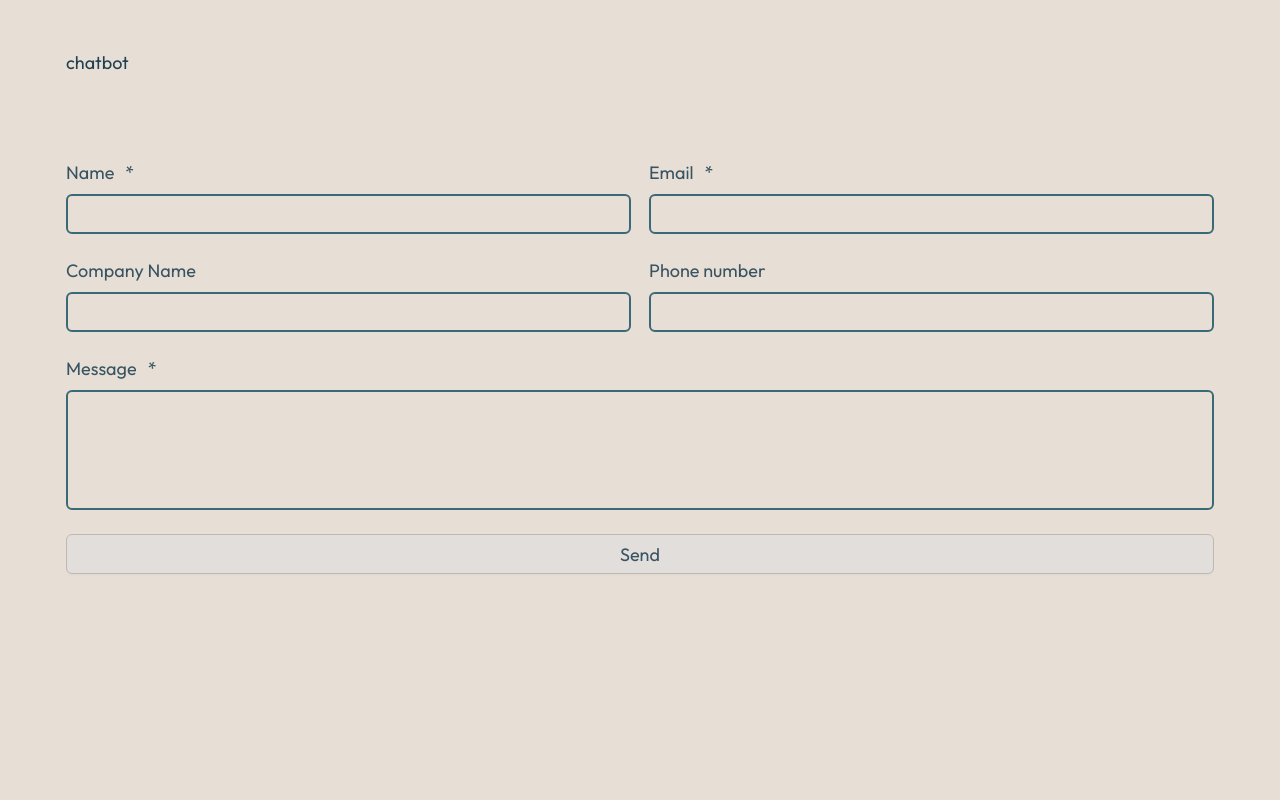
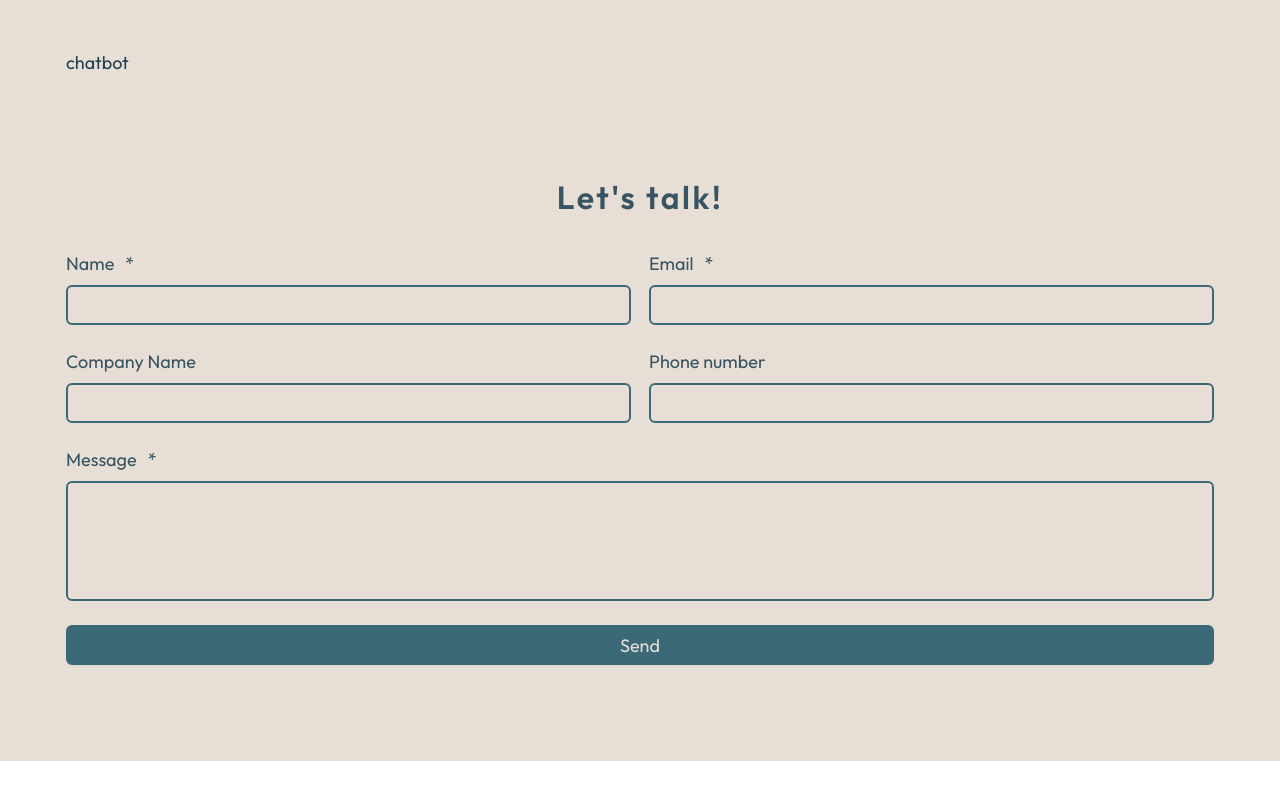
Before and after one commit to karin-zohar/Personal-Website, a React (Vite) app in the folder apps/client/: page / in a window 1280 px wide. Shown: the part 1308-2108 px from the top of the page. After the commit the page ends 2069 px from the top, so only its background shows below. Built offline with nearby package versions, Linux system fonts and the light colour scheme.

Commit message:
feat: create hover effect for submit button

```diff
--- a/apps/client/src/components/Main/components/Contact/Contact.tsx
+++ b/apps/client/src/components/Main/components/Contact/Contact.tsx
@@ -1,10 +1,20 @@
 import React from "react";
 import ContactForm from "./components/ContactForm";
 import "./contact.style.css";
+import { Typography } from "antd";
+import useStore from "@/store/store";
 
 const Contact = () => {
+  const { Title } = Typography;
+  const { getLocalizedText } = useStore();
+
+  const titleText = getLocalizedText({
+    english: "Let's talk!",
+    hebrew: "בואו נדבר!",
+  });
   return (
     <div className="contact">
+      <Title level={3}>{titleText}</Title>
       <ContactForm />
     </div>
   );
--- a/apps/client/src/components/Main/components/Contact/contact.style.css
+++ b/apps/client/src/components/Main/components/Contact/contact.style.css
@@ -1,11 +1,34 @@
 .contact {
+  margin-block: 20px;
+  h3.ant-typography {
+    text-align: center;
+    margin-bottom: 2rem;
+  }
   .contact-form {
     max-width: 1200px;
-    margin-inline: auto;
     .submit-button {
       height: 40px;
+      &,
+      &:hover {
+        background-image: linear-gradient(
+          to right,
+          var(--teal-500) 0%,
+          var(--purple-300) 50%,
+          var(--teal-500) 60%
+        );
+        background-size: 250% auto;
+        border: 3px solid var(--teal-500);
+        color: var(--cream-100);
+        transition: 0.5s ease-in-out;
+      }
+      background-position: right;
+      &:hover {
+        background-position: left;
+      }
     }
+
     @media (min-width: 700px) {
+      margin-inline: auto;
       display: grid;
       gap: 0 1rem;
       grid-template-columns: 1fr 1fr;
--- a/apps/client/src/components/MainLayout/MainLayout.tsx
+++ b/apps/client/src/components/MainLayout/MainLayout.tsx
@@ -18,8 +18,6 @@ const MainLayout: FC<MainLayoutProps> = ({ children }) => {
       <div className={clsx("main-layout", "theme", theme, direction)}>
         <Header />
         <main className="gutter">{children}</main>
-        {/* temporary footer */}
-        <div style={{ height: 250 }}></div>
       </div>
     </ConfigProvider>
   );
--- a/apps/client/src/components/MainLayout/main-layout.style.css
+++ b/apps/client/src/components/MainLayout/main-layout.style.css
@@ -6,7 +6,7 @@
     scroll-snap-type: y mandatory;
     > * {
       margin-block-end: 46px;
-      &:not(:first-child) {
+      &:not(:first-child):not(:last-child) {
         animation: slide-in 0.1s;
         animation-timeline: view(block 50% 10%);
       }
```
